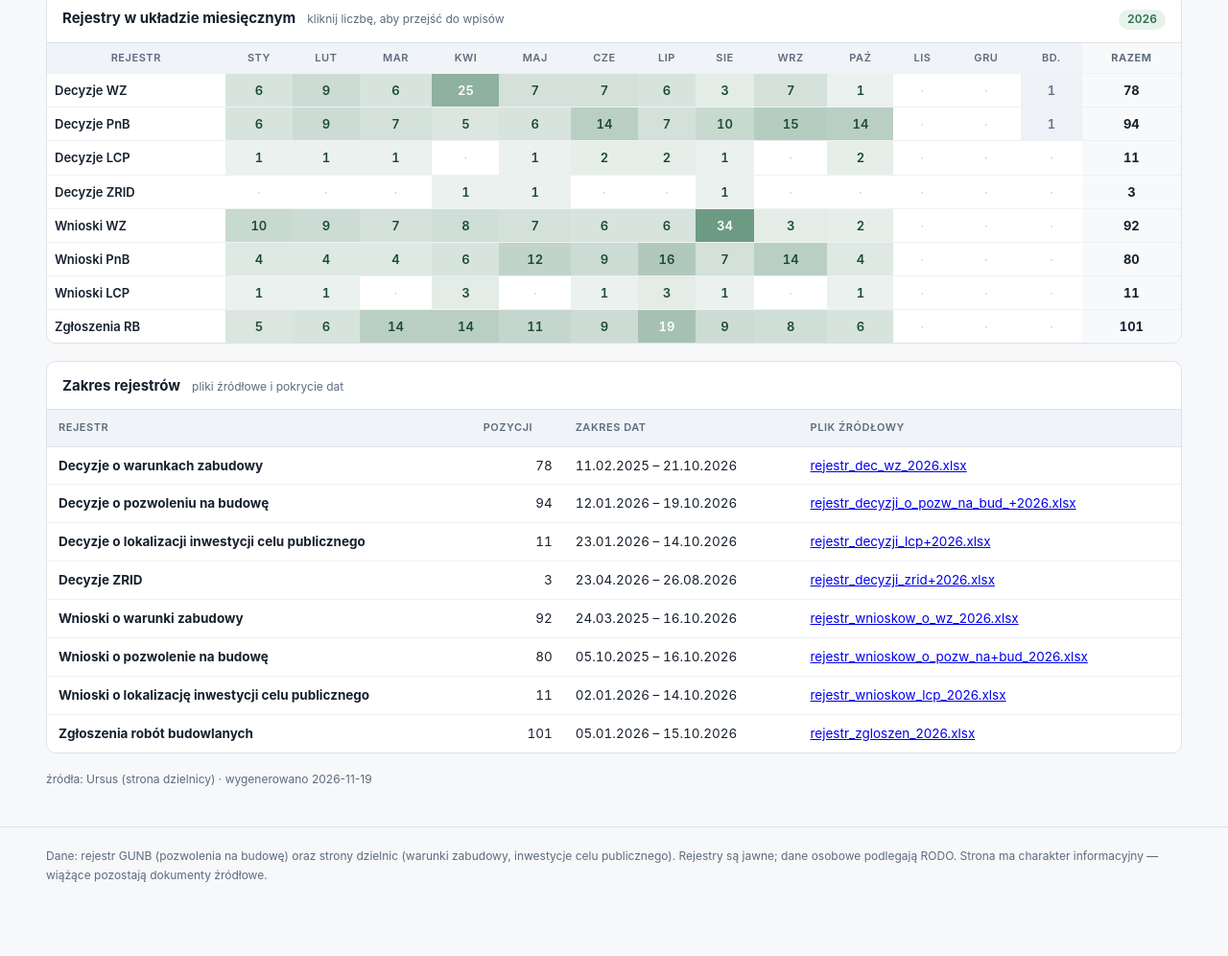
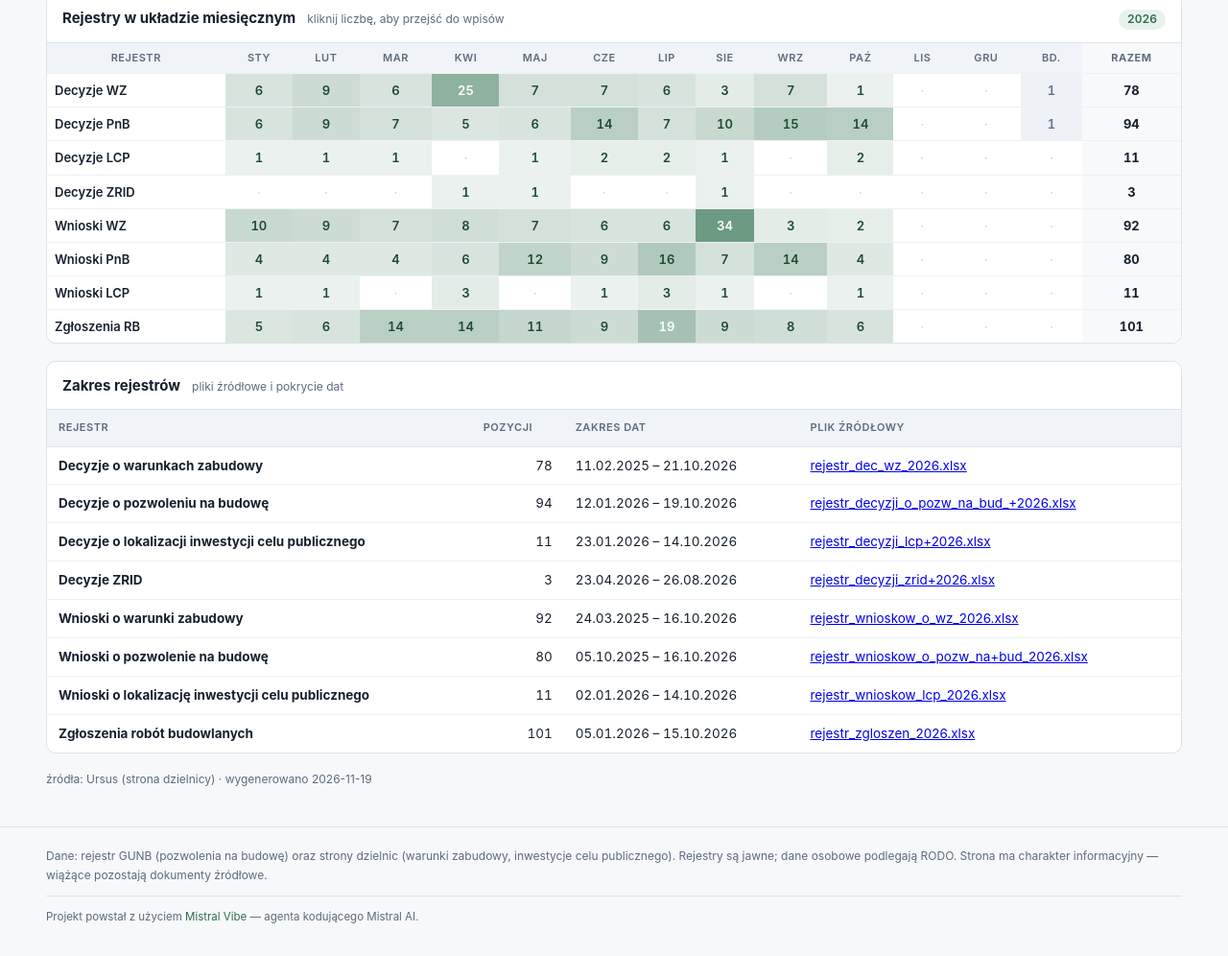
Before and after one commit to kadece/rejestry-warszawa, a plain HTML site: page site/index.html in a window 1280 px wide. Shown: the part 605-1601 px from the top of the page at 96% size. Before the commit the page ends 1558 px from the top, so only its background shows below. Drawn offline with Linux system fonts and the light colour scheme.

Commit message:
Stopka: informacja o powstaniu projektu z użyciem Mistral Vibe

```diff
--- a/site/index.html
+++ b/site/index.html
@@ -501,6 +501,20 @@ footer p {
   line-height: 1.6;
 }
 
+footer .credit {
+  margin-top: 12px;
+  padding-top: 12px;
+  border-top: 1px solid var(--line);
+  font-size: 11.5px;
+}
+
+footer .credit a {
+  color: var(--accent);
+  text-decoration: none;
+}
+
+footer .credit a:hover { text-decoration: underline; }
+
 /* ---------- wąskie ekrany ---------- */
 
 @media (max-width: 640px) {
@@ -578,6 +592,11 @@ footer p {
       zabudowy, inwestycje celu publicznego). Rejestry są jawne; dane osobowe
       podlegają RODO. Strona ma charakter informacyjny &mdash; wiążące pozostają
       dokumenty źródłowe.
+    </p>
+    <p class="credit">
+      Projekt powstał z użyciem
+      <a href="https://mistral.ai/products/vibe/" target="_blank" rel="noopener">Mistral Vibe</a>
+      &mdash; agenta kodującego Mistral AI.
     </p>
   </div>
 </footer>
--- a/templates/style.css
+++ b/templates/style.css
@@ -494,6 +494,20 @@ footer p {
   line-height: 1.6;
 }
 
+footer .credit {
+  margin-top: 12px;
+  padding-top: 12px;
+  border-top: 1px solid var(--line);
+  font-size: 11.5px;
+}
+
+footer .credit a {
+  color: var(--accent);
+  text-decoration: none;
+}
+
+footer .credit a:hover { text-decoration: underline; }
+
 /* ---------- wąskie ekrany ---------- */
 
 @media (max-width: 640px) {
```
Also changed, not shown: templates/index.html (+5 -0 lines).
